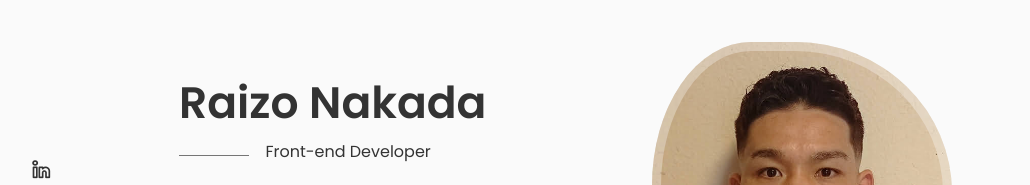
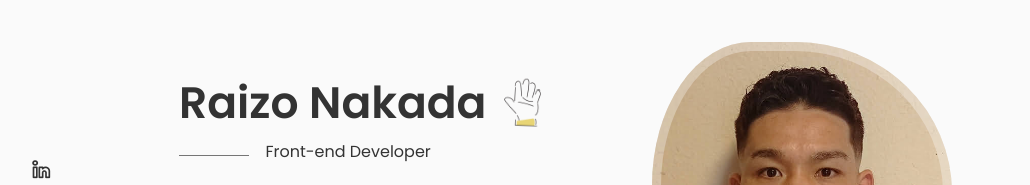
Before and after one commit to Raizo-n/Portfoilo, a React (Create React App) app: page / in a window 1280 px wide. Shown: the part 142-327 px from the top of the page, without its empty margins (125-1155 px from the left). Built offline with nearby package versions, Linux system fonts and the light colour scheme.

Commit message:
add: hand icon

```diff
--- a/src/components/home/Data.jsx
+++ b/src/components/home/Data.jsx
@@ -1,17 +1,20 @@
-import React from 'react'
+import React from "react";
+import hand from "../../assets/433.png";
 
 const Data = () => {
   return (
     <div className="data">
-        <h1 className="title">
-            Raizo Nakada
-            {/* <svg></svg> */}
-        </h1>
-        <h3 className="subtitle">Front-end Developer</h3>
-        <p className="description">Based in Vancouver</p>
-        <a href="#contact" className='button button--flex hello-btn'>Say Hello</a>
+      <h1 className="title">
+        Raizo Nakada
+        <img src={hand} alt="" className="hand-icon" />
+      </h1>
+      <h3 className="subtitle">Front-end Developer</h3>
+      <p className="description">Based in Vancouver</p>
+      <a href="#contact" className="button button--flex hello-btn">
+        Say Hello
+      </a>
     </div>
-  )
-}
+  );
+};
 
-export default Data
+export default Data;
--- a/src/components/home/home.scss
+++ b/src/components/home/home.scss
@@ -81,9 +81,31 @@
       .title {
         font-size: $big-font-size;
         margin-bottom: $mb-0-25;
+        position: relative;
 
         @include sm {
           font-size: 2.25rem;
+        }
+
+        .hand-icon {
+          position: absolute;
+          top: 1px;
+          width: 4rem;
+          height: 4rem;
+          margin-left: 0.4rem;
+
+          @include md-l {
+            top: 60px;
+          }
+
+          @include md {
+            top: 10px;
+            width: 3rem;
+            height:3rem;
+          }
+
+          @include sm {
+          }
         }
       }
 
```
Also changed, not shown: src/assets/433.png (added), src/assets/hand.jfif (added).
